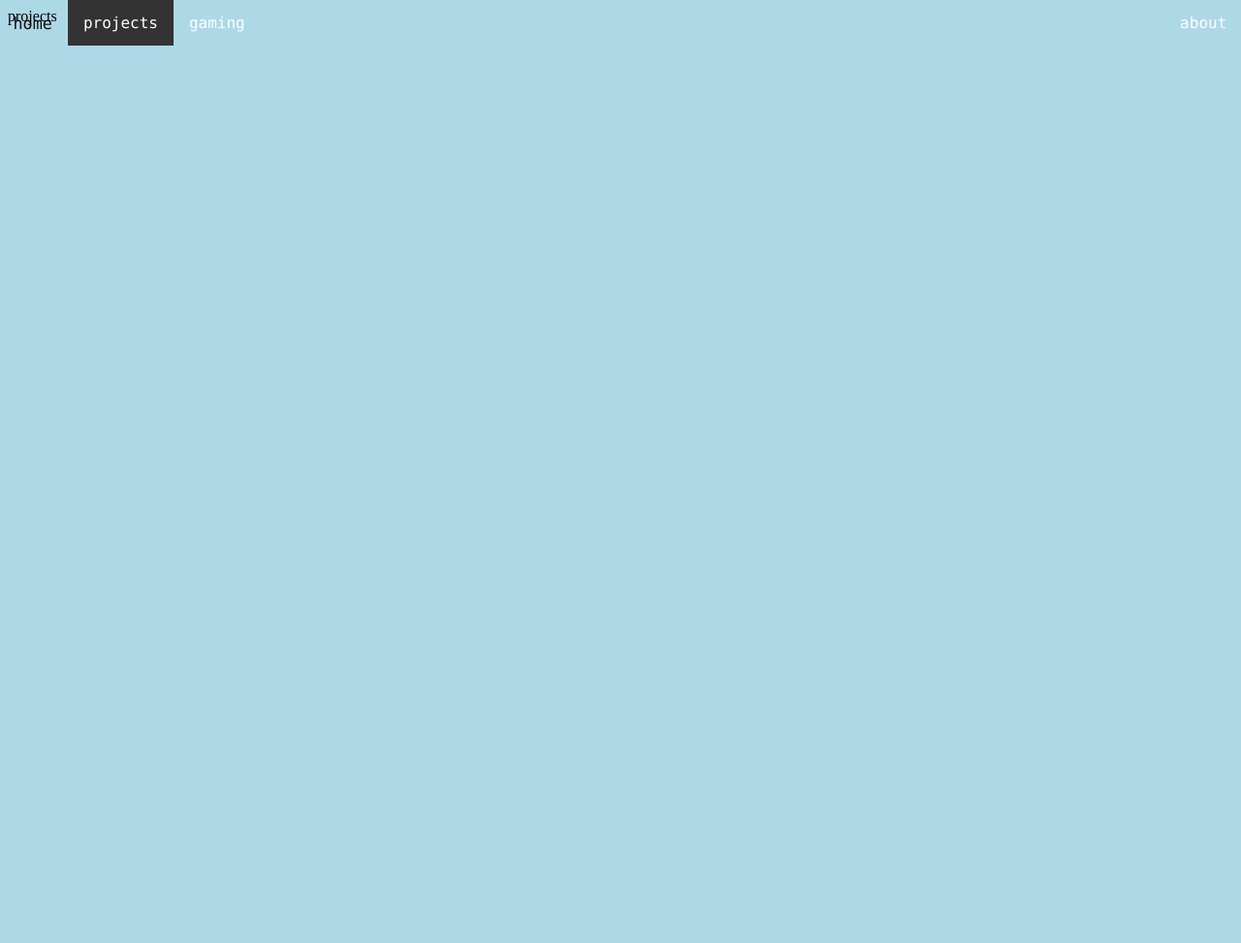
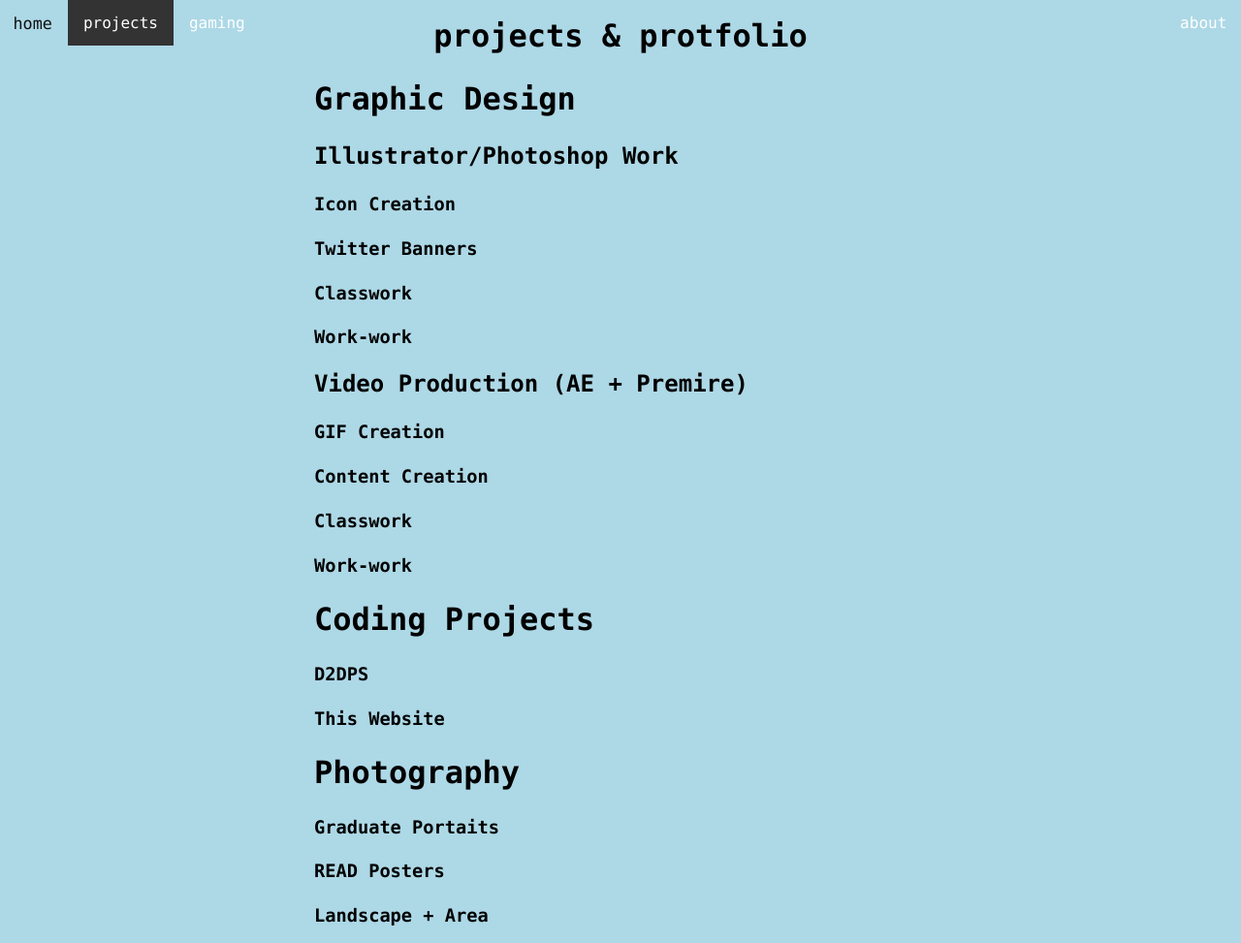
Before and after one commit to vixicat/vixicat.github.io, a plain HTML site: page projects.html in a window 1280 px wide. Shown: the whole page at 97% size. Before the commit the page ends 800 px from the top, so only its background shows below. Drawn offline with Linux system fonts and the light colour scheme.

Commit message:
more work on it ig

```diff
--- a/projects.html
+++ b/projects.html
@@ -11,4 +11,32 @@
     <li style="float:right"><a href="./about.html">about</a></li>
 </ul>
 
-projects
+<main>
+    <h1 style="font-size: 24pt;">projects & protfolio</h1>
+
+    <!-- Graphic Design Sections -->
+    <h2>Graphic Design</h2>
+        <!-- Illustrator + PS -->
+        <h3>Illustrator/Photoshop Work</h3>
+            <h4>Icon Creation</h4>
+            <h4>Twitter Banners</h4>
+            <h4>Classwork</h4>
+            <h4>Work-work</h4>
+        <!-- After Effects + Premire Pro -->
+        <h3>Video Production (AE + Premire)</h3>
+            <h4>GIF Creation</h4>
+            <h4>Content Creation</h4>
+            <h4>Classwork</h4>
+            <h4>Work-work</h4>
+
+    <!-- Coding Sections -->
+    <h2>Coding Projects</h2>
+        <h4>D2DPS</h4>
+        <h4>This Website</h4>
+
+    <!-- Photography -->
+    <h2>Photography</h2>
+        <h4>Graduate Portaits</h4>
+        <h4>READ Posters</h4>
+        <h4>Landscape + Area</h4>
+</main>
```
Also changed, not shown: about.html (+14 -1 lines), gaming.html (+2 -2 lines), index.html (+42 -1 lines).
